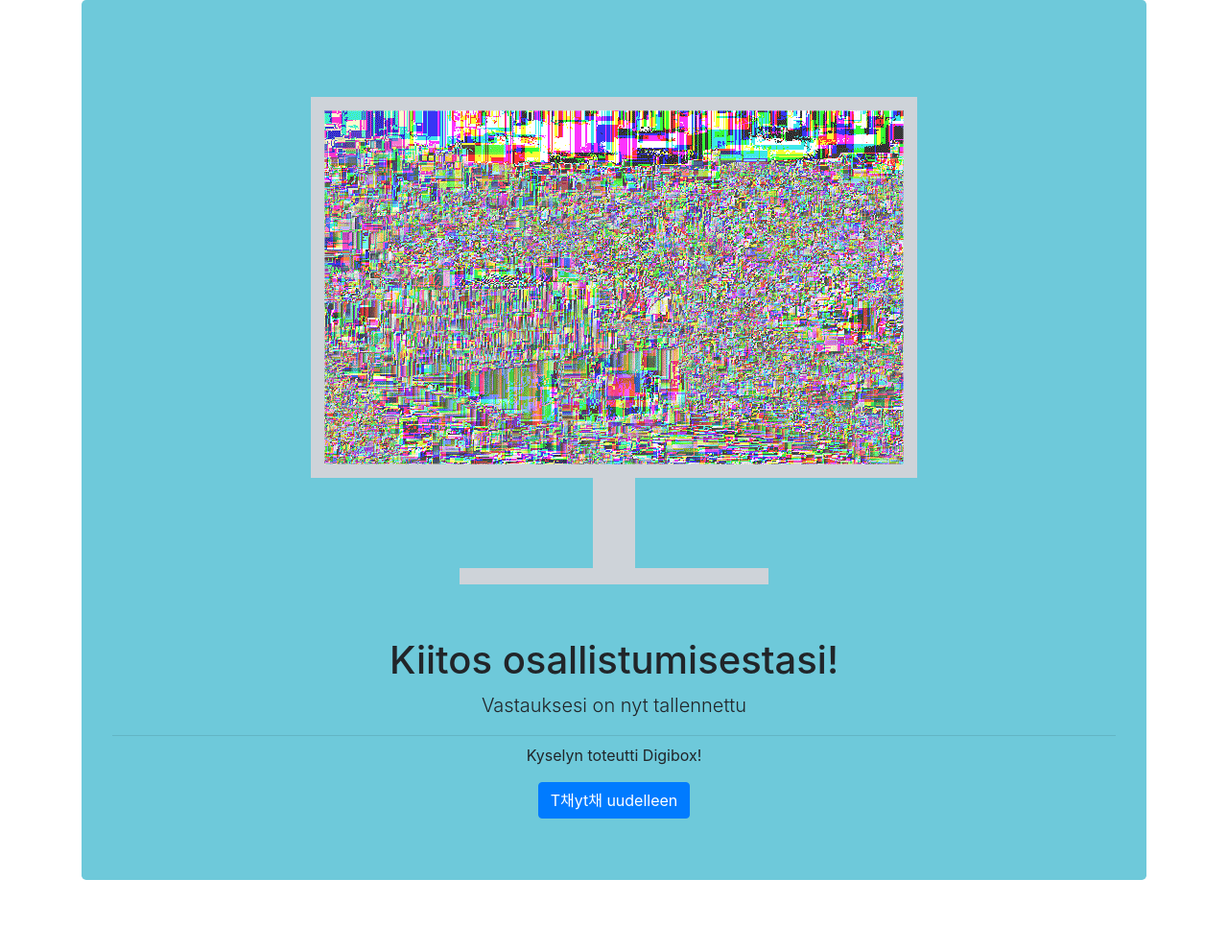
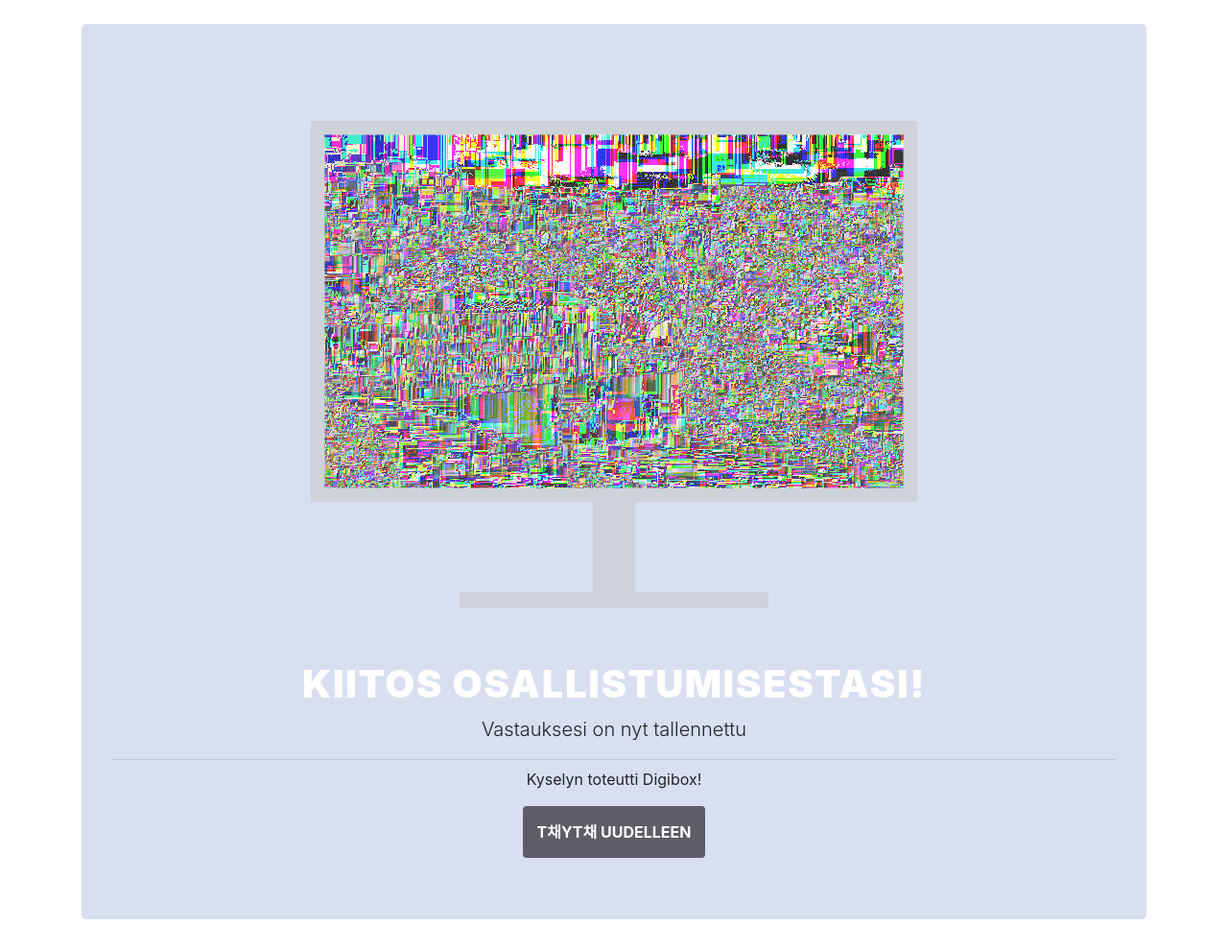
Before and after one commit to jarnorintala/digibox, a plain HTML site: page Kysely/thankyou.html in a window 1280 px wide. Shown: the whole page at 96% size. Before the commit the page ends 949 px from the top, so only its background shows below. Drawn offline with nearby package versions, Linux system fonts and the light colour scheme.

Commit message:
Update main.css

```diff
--- a/Kysely/css/main.css
+++ b/Kysely/css/main.css
@@ -1,3 +1,24 @@
+.btn-primary {
+    background: rgba(16, 6, 14, 0.6);
+    border: 0px solid #cccccc;
+    text-transform:uppercase;
+    font-weight:bold;
+    padding:15px;
+}
+.btn-primary:hover {
+    background: rgba(127, 149, 209, 0.3);
+    border: 0px solid #cccccc;
+    text-transform:uppercase;
+    font-weight:bold;
+    padding:15px;
+}
+.boxIntro{
+    background: rgba(127, 149, 209, 0.3);
+    margin: 0 auto;
+    width:800px;
+    padding:20px;
+}
+
 label > input{
     display: none;
     position:absolute;
@@ -78,10 +99,18 @@ iframe{
 }
 
 .kiitossivu .jumbotron{
-    background-color: rgb(110, 201, 218);
+    margin-top:25px;
+    background: rgba(127, 149, 209, 0.3);
 
 }
+.kiitossivu h1{
+    color:#ffffff;
+    padding-top:0vh;
+    letter-spacing: 0.1rem;
+    text-transform: uppercase;
+    font-weight: 900;
 
+}
 .tervetuloasivu hr{
     border:1px solid white;
     width:70%;
```
